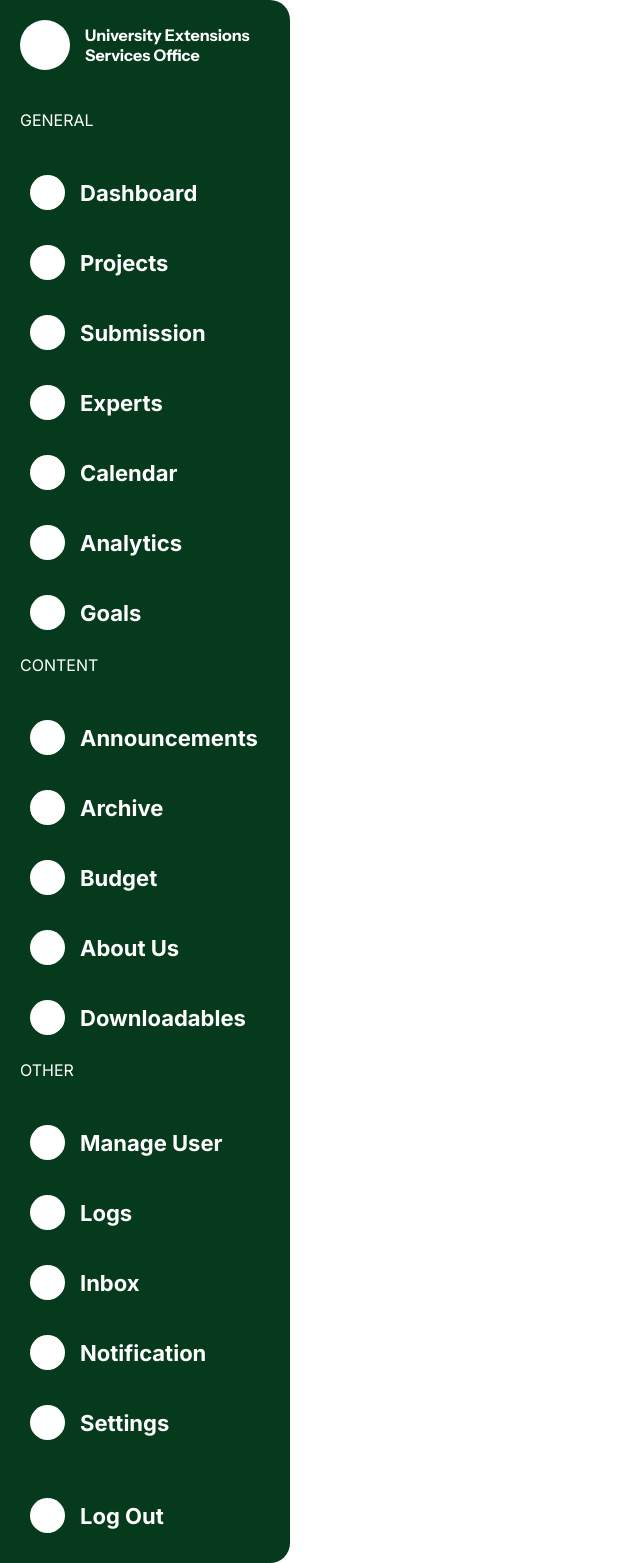
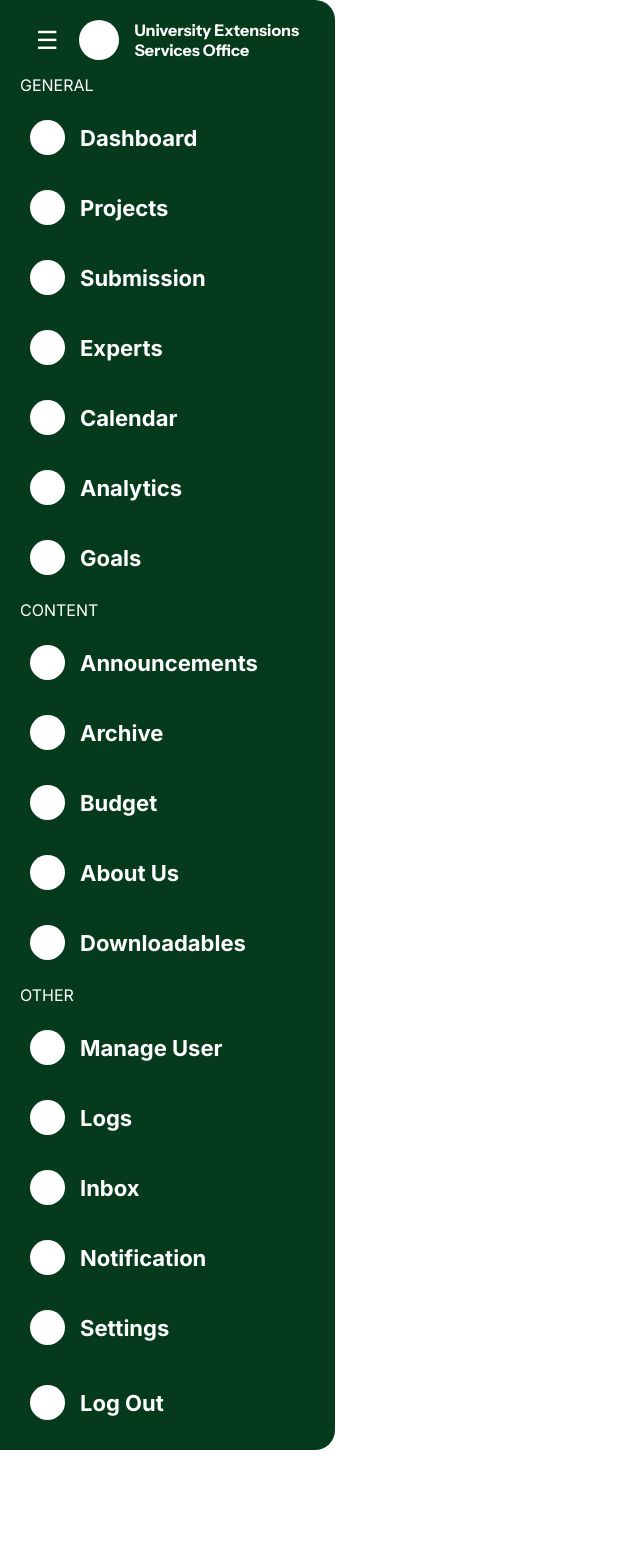
Before and after one commit to bmkhn/MANGO, a Django app: template templates/sidebars/vp_sidebar.html in a window 1280 px wide. Shown: the whole page, without its empty margins (0-640 px from the left). After the commit the page ends 1450 px from the top, so only its background shows below. Run offline with Django 5.2, Linux system fonts and the light colour scheme; the template is opened without the code that fills it, so the values that code supplies are empty.

Commit message:
Updated all siderbar templates

```diff
--- a/templates/sidebars/vp_sidebar.html
+++ b/templates/sidebars/vp_sidebar.html
@@ -5,8 +5,8 @@
 <title>Internal Sidebar</title>
 <link rel="preconnect" href="https://fonts.googleapis.com">
 <link rel="preconnect" href="https://fonts.gstatic.com" crossorigin>
-<link href="https://fonts.googleapis.com/css2?family=Instrument+Sans:ital,wght@0,400;0,500;0,600;0,700;1,400;1,500;1,600;1,700&display=swap" rel="stylesheet">
-<link href="https://fonts.googleapis.com/css2?family=Inter:ital,wght@0,100..900;1,100..900&display=swap" rel="stylesheet">
+<link href="https://fonts.googleapis.com/css2?family=Instrument+Sans:700&family=Inter:wght@400;700&display=swap" rel="stylesheet">
+
 <style>
 	body {
 		margin: 0;
@@ -14,44 +14,72 @@
 	}
 
     .sidebar-container {
-		width: 250px;
+		width: 295px;
 		min-height: 100vh;
 		padding: 20px;
-		border-top-right-radius: 20px;
-		border-bottom-right-radius: 20px;
 		background-color: #063A1C;
 		color: white;
 		display: flex;
 		flex-direction: column;
 		justify-content: space-between;
+		border-top-right-radius: 20px;
+		border-bottom-right-radius: 20px;
+		transition: width 0.3s ease;
+		overflow: hidden;
+    }
+
+    .sidebar-container.collapsed {
+		width: 55px;
+    }
+
+    .toggle-button {
+		background-color: transparent;
+		border: none;
+		color: white;
+		margin-left: 10px;
+		font-size: 25px;
+		cursor: pointer;
     }
 
     .sidebar-logo {
 		display: flex;
 		align-items: center;
-		margin-bottom: 40px;
+		margin-bottom: 15px;
+		white-space: nowrap;
     }
 
     .sidebar-logo-circle {
-		width: 50px;
-		height: 50px;
+		width: 40px;
+		height: 40px;
 		background-color: white;
 		border-radius: 50%;
+		margin-left: 15px;
 		margin-right: 15px;
+		flex-shrink: 0;
+		align-items: center;
     }
 
     .sidebar-logo-text {
 		font-family: 'Instrument Sans', sans-serif;
 		font-size: 16px;
-		font-weight: 1000;
-		vertical-align: middle;
+		font-weight: 700;
+		display: inline-block;
+    }
+
+    .sidebar-container.collapsed .sidebar-tab-group-label,
+	.sidebar-container.collapsed .sidebar-logo-circle {
+    	visibility: hidden;
+    }
+
+    .sidebar-container.collapsed .sidebar-logo-text,
+	.sidebar-container.collapsed .table-text,
+	.sidebar-container.collapsed .table-text {
+    	display: none;
     }
 
     .sidebar-tab-group-label {
 		font-family: 'Inter', sans-serif;
 		font-size: 16px;
-		font-weight: regular;
-		margin-bottom: 20px;
     }
 
     .sidebar-tabs {
@@ -81,6 +109,7 @@
 		background-color: white;
 		border-radius: 50%;
 		margin-right: 15px;
+		flex-shrink: 0;
     }
 
     .sidebar-logout {
@@ -92,117 +121,100 @@
 		font-size: 22px;
 		font-weight: bold;
     }
-
 </style>
 </head>
+
 <body>
-<div class="sidebar-container">
+	<div class="sidebar-container" id="sidebar">
 		<!-- Logo Container -->
 		<div class="sidebar-logo">
+			<button class="toggle-button" onclick="toggleSidebar()">☰</button>
 			<div class="sidebar-logo-circle"></div>
 			<span class="sidebar-logo-text">University Extensions<br>Services Office</span>
 		</div>
 
 		<!-- Tabs -->
 		<div class="sidebar-tabs">
-
-		<!-- General Section -->
+			<!-- General -->
 			<div class="sidebar-tab-group-label">GENERAL</div>
 
 			<a href="#" class="sidebar-tab">
 				<div class="sidebar-tab-icon"></div>
 				<span class="table-text">Dashboard</span>
 			</a>
-
 			<a href="#" class="sidebar-tab">
 				<div class="sidebar-tab-icon"></div>
 				<span class="table-text">Projects</span>
 			</a>
-
 			<a href="#" class="sidebar-tab">
 				<div class="sidebar-tab-icon"></div>
 				<span class="table-text">Submission</span>
 			</a>
-
 			<a href="#" class="sidebar-tab">
 				<div class="sidebar-tab-icon"></div>
 				<span class="table-text">Experts</span>
 			</a>
-
 			<a href="#" class="sidebar-tab">
 				<div class="sidebar-tab-icon"></div>
 				<span class="table-text">Calendar</span>
 			</a>
-
 			<a href="#" class="sidebar-tab">
 				<div class="sidebar-tab-icon"></div>
 				<span class="table-text">Analytics</span>
 			</a>
-
 			<a href="#" class="sidebar-tab">
 				<div class="sidebar-tab-icon"></div>
 				<span class="table-text">Goals</span>
 			</a>
 
-		<!-- Content Section -->
+			<!-- Content -->
 			<div class="sidebar-tab-group-label">CONTENT</div>
 
 			<a href="#" class="sidebar-tab">
 				<div class="sidebar-tab-icon"></div>
 				<span class="table-text">Announcements</span>
 			</a>
-
 			<a href="#" class="sidebar-tab">
 				<div class="sidebar-tab-icon"></div>
 				<span class="table-text">Archive</span>
 			</a>
-
 			<a href="#" class="sidebar-tab">
 				<div class="sidebar-tab-icon"></div>
 				<span class="table-text">Budget</span>
 			</a>
-
 			<a href="#" class="sidebar-tab">
 				<div class="sidebar-tab-icon"></div>
 				<span class="table-text">About Us</span>
 			</a>
-
 			<a href="#" class="sidebar-tab">
 				<div class="sidebar-tab-icon"></div>
 				<span class="table-text">Downloadables</span>
 			</a>
 
-		<!-- Other Section -->
+			<!-- Other -->
 			<div class="sidebar-tab-group-label">OTHER</div>
 
 			<a href="#" class="sidebar-tab">
 				<div class="sidebar-tab-icon"></div>
 				<span class="table-text">Manage User</span>
 			</a>
-
 			<a href="#" class="sidebar-tab">
 				<div class="sidebar-tab-icon"></div>
 				<span class="table-text">Logs</span>
 			</a>
-
 			<a href="#" class="sidebar-tab">
 				<div class="sidebar-tab-icon"></div>
 				<span class="table-text">Inbox</span>
 			</a>
-
 			<a href="#" class="sidebar-tab">
 				<div class="sidebar-tab-icon"></div>
 				<span class="table-text">Notification</span>
 			</a>
-
 			<a href="#" class="sidebar-tab">
 				<div class="sidebar-tab-icon"></div>
 				<span class="table-text">Settings</span>
 			</a>
-
 		</div>
-
-	<br>
 
 		<!-- Logout -->
 		<div class="sidebar-logout">
@@ -212,5 +224,11 @@
 			</a>
 		</div>
 	</div>
+
+	<script>
+		function toggleSidebar() {
+			document.querySelector('.sidebar-container').classList.toggle('collapsed');
+		}
+	</script>
 </body>
 </html>
```
Also changed, not shown: templates/sidebars/coord_sidebar.html (+6 -5 lines), templates/sidebars/dean_sidebar.html (+53 -31 lines), templates/sidebars/ueso_sidebar.html (+53 -34 lines). Lines whose indentation alone changed are shown as unchanged.
